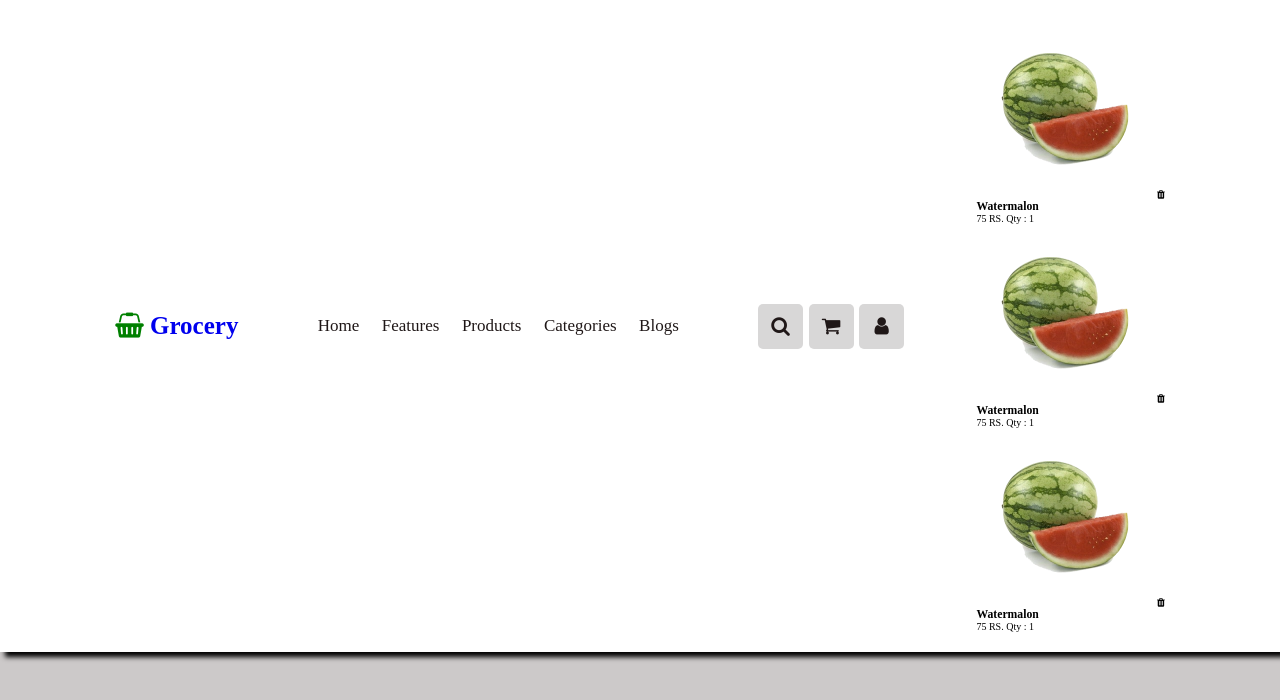
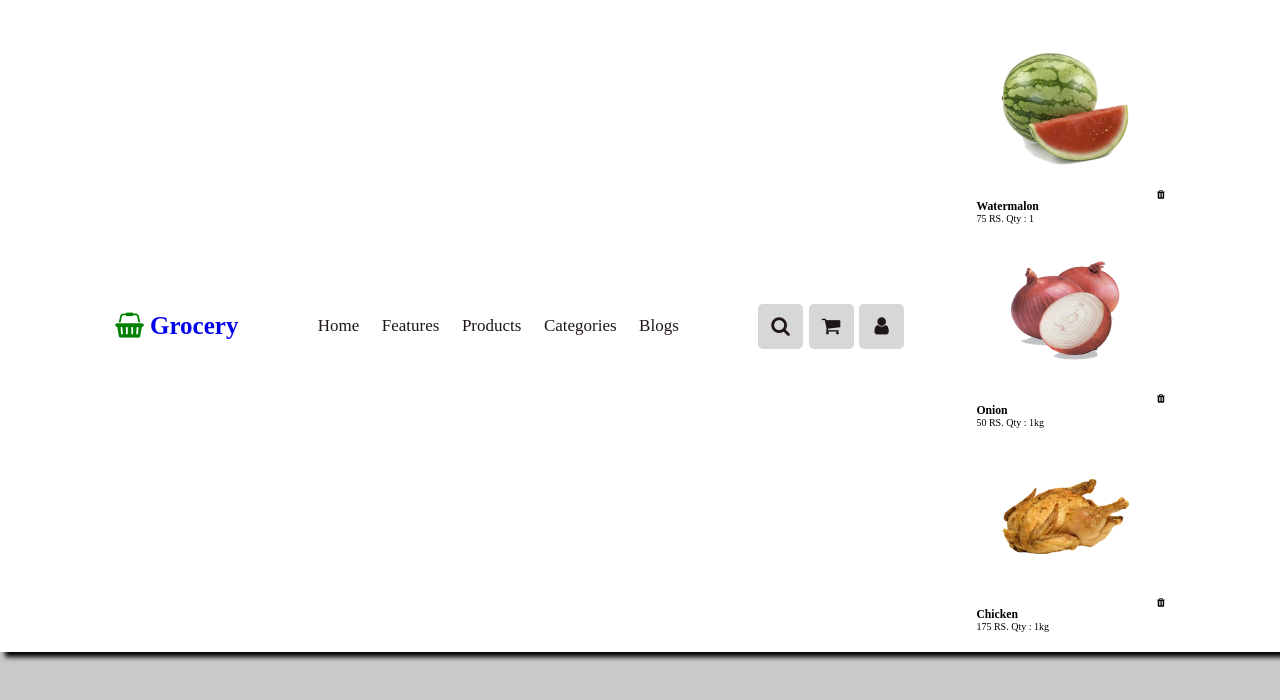
Before and after one commit to AbhaySharma0017/Web-projects, a plain HTML site: page index.html in a window 1280 px wide. Drawn offline with Linux system fonts and the light colour scheme.

Commit message:
add item

```diff
--- a/index.html
+++ b/index.html
@@ -36,6 +36,7 @@
     <label for="search-box" class="fa fa-search"></label>
  </form>
 <div class="shopping-cart">
+
 <div class="box">
     <img src="images/cart-img-1.png" alt="">
     <i class="fa fa-trash"></i>
@@ -44,26 +45,28 @@
         <span class="price">75 RS.</span>
         <span class="quantity">Qty : 1</span>
     </div>
+</div>
 
-    <div class="box">
-        <img src="images/cart-img-1.png" alt="">
-        <i class="fa fa-trash"></i>
-        <div class="content">
-            <h3>watermalon</h3>
-            <span class="price">75 RS.</span>
-            <span class="quantity">Qty : 1</span>
-     </div>
+<div class="box">
+    <img src="images/cart-img-2.png" alt="">
+    <i class="fa fa-trash"></i>
+    <div class="content">
+        <h3>onion</h3>
+        <span class="price">50 RS.</span>
+        <span class="quantity">Qty : 1kg</span>
+    </div>
+</div>
 
-     <div class="box">
-        <img src="images/cart-img-1.png" alt="">
-        <i class="fa fa-trash"></i>
-        <div class="content">
-            <h3>watermalon</h3>
-            <span class="price">75 RS.</span>
-            <span class="quantity">Qty : 1</span>
+<div class="box">
+    <img src="images/cart-img-3.png" alt="">
+    <i class="fa fa-trash"></i>
+    <div class="content">
+        <h3>chicken</h3>
+        <span class="price">175 RS.</span>
+        <span class="quantity">Qty : 1kg</span>
     </div>
+</div>
 
-</div>
 </div>
 </header>
     <script src="script.js"></script>
```
